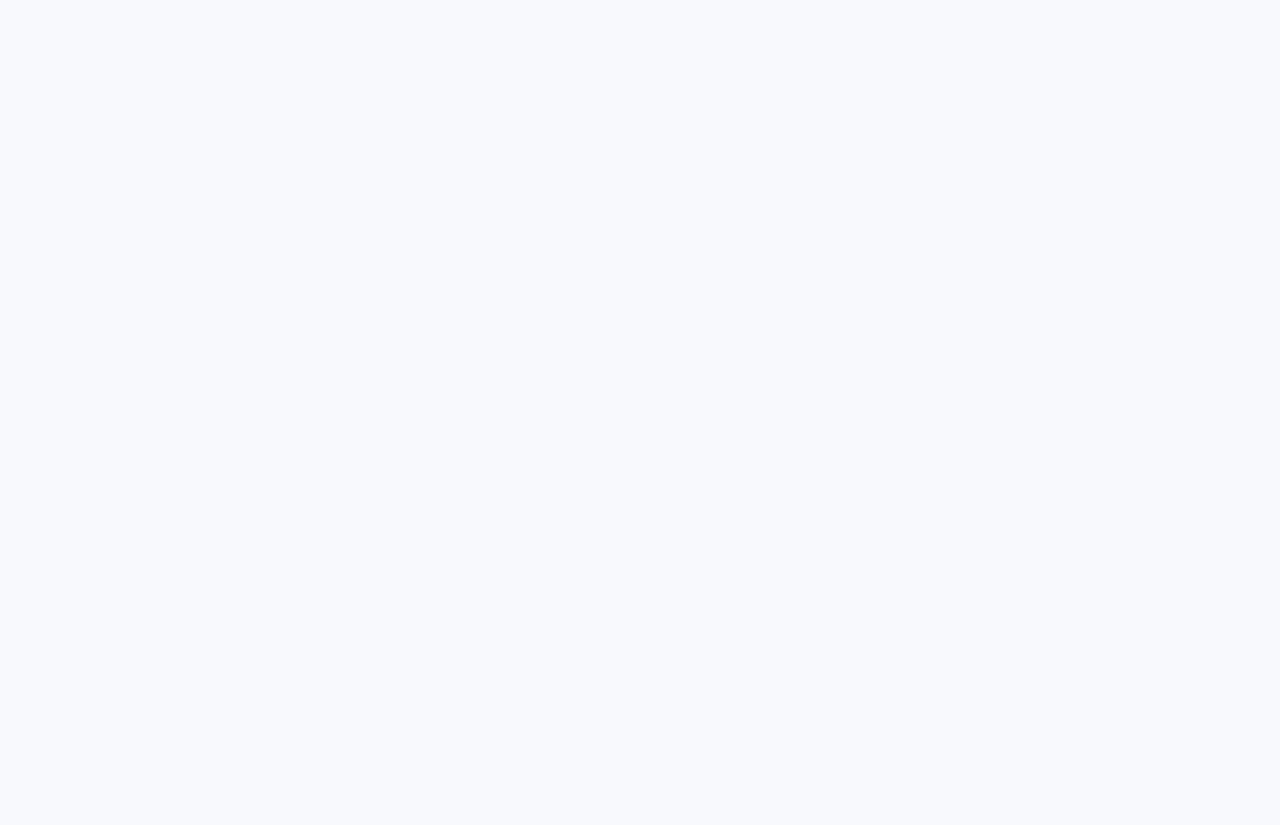
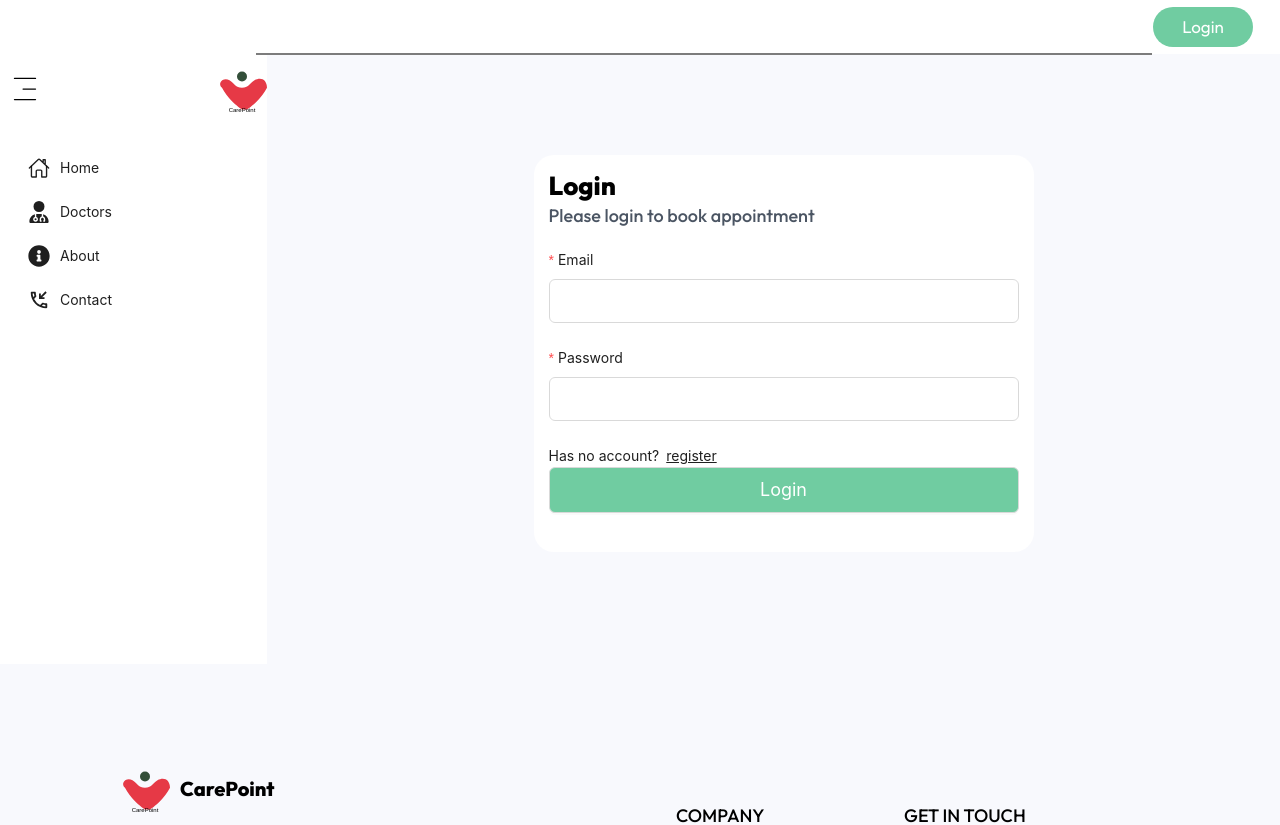
Before and after one commit to chiagoziepio/carePoint, a React (Vite) app: page /login in a window 1280 px wide. Shown: the top 825 px of the page. Before the commit the page ends 800 px from the top, so only its background shows below. Built offline with nearby package versions, Linux system fonts and the light colour scheme.

Commit message:
new: register and login page

```diff
--- a/src/App.jsx
+++ b/src/App.jsx
@@ -4,6 +4,8 @@ import Home from "./components/Pages/Home";
 import AllDoctors from "./components/Pages/AllDoctors";
 import About from "./components/Pages/About";
 import Contact from "./components/Pages/Contact";
+import Login from "./components/Pages/Login";
+import Register from "./components/Register";
 
 function App() {
   return (
@@ -14,6 +16,8 @@ function App() {
           <Route path="/doctors" element={<AllDoctors />} />
           <Route path = "/about" element={<About/>}/>
           <Route path = "/contact" element={<Contact/>}/>
+          <Route path = "/login" element={<Login/>}/>
+          <Route path="/register" element={<Register/>}/>
         </Route>
       </Routes>
     </main>
--- a/src/components/Menu.jsx
+++ b/src/components/Menu.jsx
@@ -9,8 +9,17 @@ import { CiMenuFries } from "react-icons/ci";
 import { useSelector, useDispatch } from "react-redux";
 import { toggleDrawer } from "../Redux/features/PatientSlice/PatientSlice";
 import { AiOutlineClose } from "react-icons/ai";
+import { MdLogout } from "react-icons/md";
 
-export const Links = [
+const Menus = () => {
+  const [isCollapsed, setIsCollapsed] = useState(false);
+  const [user, setUser] = useState(null);
+  const isDrawerOpen = useSelector(
+    (state) => state.PatientReducer.isDrawerOpen
+  );
+  const patient = useSelector((state) => state.PatientReducer.patient);
+
+  const Links = [
     {
       key: 1,
       label: (
@@ -20,6 +29,7 @@ export const Links = [
       ),
       path: "/",
       icon: <IoHomeOutline size={22} />,
+      visible: true,
     },
     {
       key: 2,
@@ -30,16 +40,18 @@ export const Links = [
       ),
       path: "/doctors",
       icon: <FaUserDoctor size={22} />,
+      visible: true,
     },
     {
       key: 3,
       label: (
-      <NavLink to={"/about"} className={""}>
+        <NavLink to={"/about"} className="">
           About
         </NavLink>
       ),
       path: "/about",
       icon: <FaInfoCircle size={22} />,
+      visible: true,
     },
     {
       key: 4,
@@ -50,18 +62,14 @@ export const Links = [
       ),
       path: "/contact",
       icon: <MdOutlinePhoneCallback size={22} />,
+      visible: true,
     },
   ];
 
-const Menus = () => {
-  const [isCollapsed, setIsCollapsed] = useState(false);
-  const isDrawerOpen = useSelector(
-    (state) => state.PatientReducer.isDrawerOpen
-  );
   const dispatch = useDispatch();
   return (
     <div
-      className="pl-[10px] pt-[10px] sticky hidden md:block top-0 left-0"
+      className="pl-[10px] pt-[10px] h-full hidden md:block top-0 left-0"
       style={{
         width: isCollapsed ? 80 : 267,
         transition: "width 0.2s ease-in-out",
@@ -69,6 +77,7 @@ const Menus = () => {
         background: "#fff",
       }}
     >
+      <div className="h-[600px] sticky top-[40px] flex flex-col justify-between">
         <div>
           <div
             className={`flex items-center gap-x-[13px] justify-between mb-[30px] ${
@@ -108,7 +117,7 @@ const Menus = () => {
                 {Links.map((link) => (
                   <li
                     key={link.key}
-                  onClick={()=>dispatch(toggleDrawer())}
+                    onClick={() => dispatch(toggleDrawer())}
                     style={{
                       marginBottom: "16px",
                       display: "flex",
@@ -116,19 +125,54 @@ const Menus = () => {
                     }}
                   >
                     {link.icon}
-                  <span style={{ marginLeft: "10px" }} className="text-[17px]">{link.label}</span>{" "}
+                    <span
+                      style={{ marginLeft: "10px" }}
+                      className="text-[17px]"
+                    >
+                      {link.label}
+                    </span>{" "}
                   </li>
                 ))}
               </ul>
+              {patient && (
+                <div className="flex gap-x-[8px] items-center">
+                  <span>
+                    <MdLogout size={22} />
+                  </span>
+                  <p
+                    className={`outfit-medium text-[17px]`}
+                  >
+                    Logout
+                  </p>
+                </div>
+              )}
             </Drawer>
             <Menu
               mode="inline"
               theme="light"
-            items={Links}
               inlineCollapsed={isCollapsed}
               className="ml-[-10px] hidden md:block "
-          />
+            >
+              {Links.filter((link) => link.visible).map((link) => (
+                <Menu.Item key={link.key} icon={link.icon}>
+                  {link.label}
+                </Menu.Item>
+              ))}
+            </Menu>
           </div>
+        </div>
+        {patient && (
+          <div className="flex gap-x-[8px] items-center">
+            <span>
+              <MdLogout size={22} />
+            </span>
+            <p
+              className={`outfit-medium text-[17px] ${isCollapsed && "hidden"}`}
+            >
+              Logout
+            </p>
+          </div>
+        )}
       </div>
     </div>
   );
--- a/src/components/Navbar.jsx
+++ b/src/components/Navbar.jsx
@@ -2,12 +2,16 @@ import { Avatar } from "antd";
 import React, { useState } from "react";
 import { MdNotifications } from "react-icons/md";
 import { RiMenuUnfoldLine } from "react-icons/ri";
-import {useSelector, useDispatch}from "react-redux"
-import {toggleDrawer} from "../Redux/features/PatientSlice/PatientSlice"
+import { useSelector, useDispatch } from "react-redux";
+import { toggleDrawer } from "../Redux/features/PatientSlice/PatientSlice";
+import { Link } from "react-router-dom";
 const Navbar = () => {
   const [isDroppedDown, setIsIsDroppedDown] = useState(false);
-  const isDrawerOpen = useSelector(state => state.PatientReducer.isDrawerOpen)
-  const dispatch = useDispatch()
+  const isDrawerOpen = useSelector(
+    (state) => state.PatientReducer.isDrawerOpen
+  );
+  const patient = useSelector((state) => state.PatientReducer.patient);
+  const dispatch = useDispatch();
   return (
     <div className="w-full sticky top-0 right-0 left-0 z-20">
       <div
@@ -16,13 +20,25 @@ const Navbar = () => {
           background: "#fff",
         }}
       >
-        <RiMenuUnfoldLine size={30} className="md:hidden block" onClick={()=> dispatch(toggleDrawer())}/>
+        <RiMenuUnfoldLine
+          size={30}
+          className="md:hidden block"
+          onClick={() => dispatch(toggleDrawer())}
+        />
         <div className="flex gap-x-[20px] mr-[20px]">
-          <Avatar size={35} />
+          {!patient && (
+            <button className="bg-bg-banner text-white text-[14px] md:text-[17px] h-fit w-[100px] p-[7px] flex items-center justify-center rounded-[30px]">
+              <Link to="/login">Login</Link>
+            </button>
+          )}
 
-          <div>
-            <MdNotifications size={30} />
-          </div>
+          {patient && <Avatar size={35} />}
+
+          {patient && (
+            <div>
+              <MdNotifications size={30} />
+            </div>
+          )}
         </div>
       </div>
     </div>
--- /dev/null
+++ b/src/components/Pages/Login.jsx
@@ -0,0 +1,36 @@
+import { Button, Form, Input } from 'antd'
+import React from 'react'
+import { Link } from 'react-router-dom'
+
+const Login = () => {
+  return (
+    <div className="md:h-[600px] flex-grow res p-[10px] flex justify-center items-center ">
+      <div className='w-full md:w-[500px] h-fit p-[15px] bg-white rounded-[20px]'>
+        <div className='mb-[20px]'>
+          <h3 className='text-[22px] md:text-[26px] outfit-bold md:leading-[32px]'>Login</h3>
+          <p className='text-[18px] outfit-medium text-[#4B5563]'>Please login to book appointment</p>
+        </div>
+        <Form layout='vertical'>
+          <div>
+            <Form.Item label="Email" name={"email"} rules={[{required:true}]}>
+              <Input className='h-[44px]'/>
+            </Form.Item>
+          </div>
+          <div>
+            <Form.Item label="Password" name={"password"} rules={[{required:true}]}>
+              <Input className='h-[44px]'/>
+            </Form.Item>
+          </div>
+          <div className='flex gap-x-[7px]'><p>Has no account? </p><Link to={"/register"} className='underline'>register</Link></div>
+          <div>
+            <Form.Item>
+              <Button htmlType='submit' className='bg-bg-banner flex justify-center items-center h-[46px] rounded-[6px] text-white w-full text-[18px]'>Login</Button>
+            </Form.Item>
+          </div>
+        </Form>
+      </div>
+    </div>
+  )
+}
+
+export default Login
--- /dev/null
+++ b/src/components/Register.jsx
@@ -0,0 +1,41 @@
+import { Button, Form, Input } from 'antd'
+import React from 'react'
+import { Link } from 'react-router-dom'
+
+const Register = () => {
+  return (
+    <div className="md:h-[600px] flex-grow res p-[10px] flex justify-center items-center ">
+      <div className='w-full md:w-[500px] h-fit p-[15px] bg-white rounded-[20px]'>
+        <div className='mb-[20px]'>
+          <h3 className='text-[22px] md:text-[26px] outfit-bold md:leading-[32px]'>Register</h3>
+          <p className='text-[18px] outfit-medium text-[#4B5563]'>Please login to book appointment</p>
+        </div>
+        <Form layout='vertical'>
+          <div>
+            <Form.Item label="Fullname" name={"fullname"} rules={[{required:true}]}>
+              <Input className='h-[44px]'/>
+            </Form.Item>
+          </div>
+          <div>
+            <Form.Item label="Email" name={"email"} rules={[{required:true}]}>
+              <Input className='h-[44px]'/>
+            </Form.Item>
+          </div>
+          <div>
+            <Form.Item label="Password" name={"password"} rules={[{required:true}]}>
+              <Input className='h-[44px]'/>
+            </Form.Item>
+          </div>
+          <div className='flex gap-x-[7px] mb-[15px]'><p>Has an account? </p><Link to={"/login"} className='underline'>Login</Link></div>
+          <div>
+            <Form.Item>
+              <Button htmlType='submit' className='bg-bg-banner flex justify-center items-center h-[46px] rounded-[6px] text-white w-full text-[18px]'>Register</Button>
+            </Form.Item>
+          </div>
+        </Form>
+      </div>
+    </div>
+  )
+}
+
+export default Register
```
Lines whose indentation alone changed are shown as unchanged.
